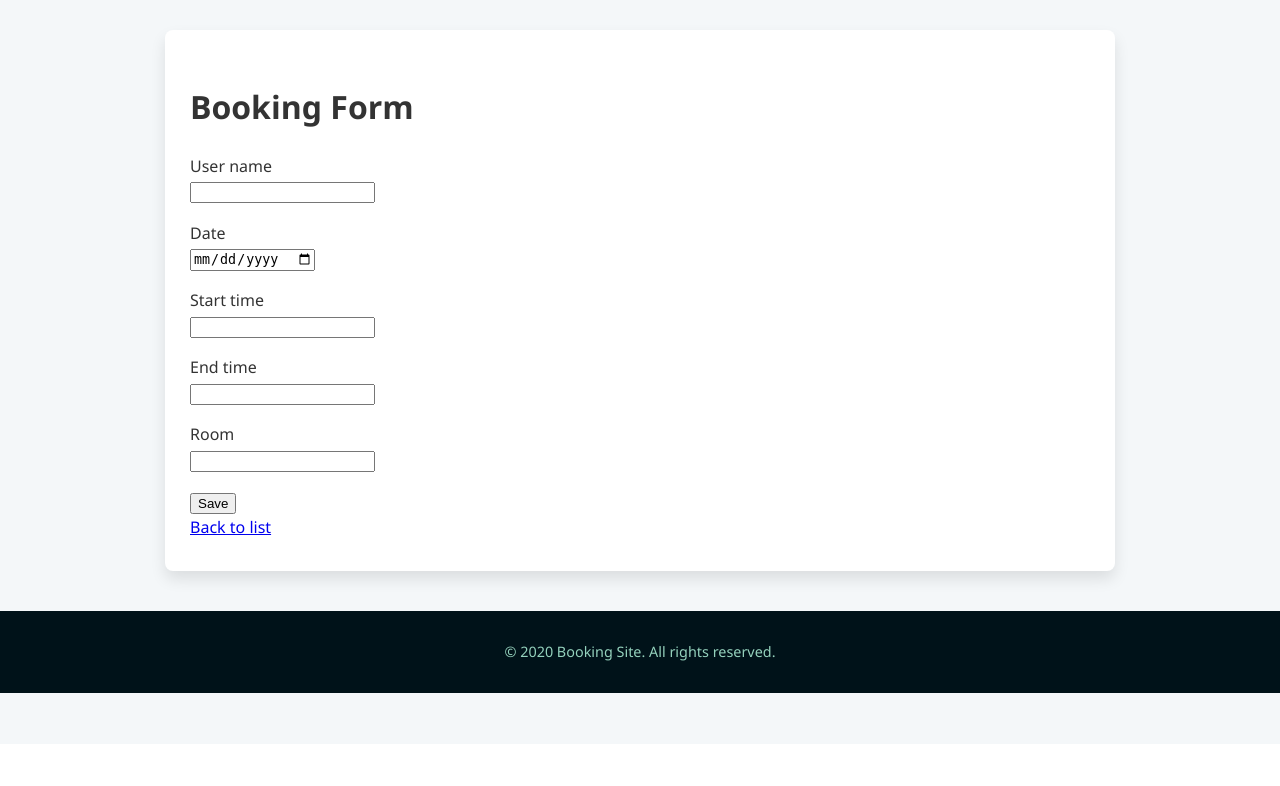
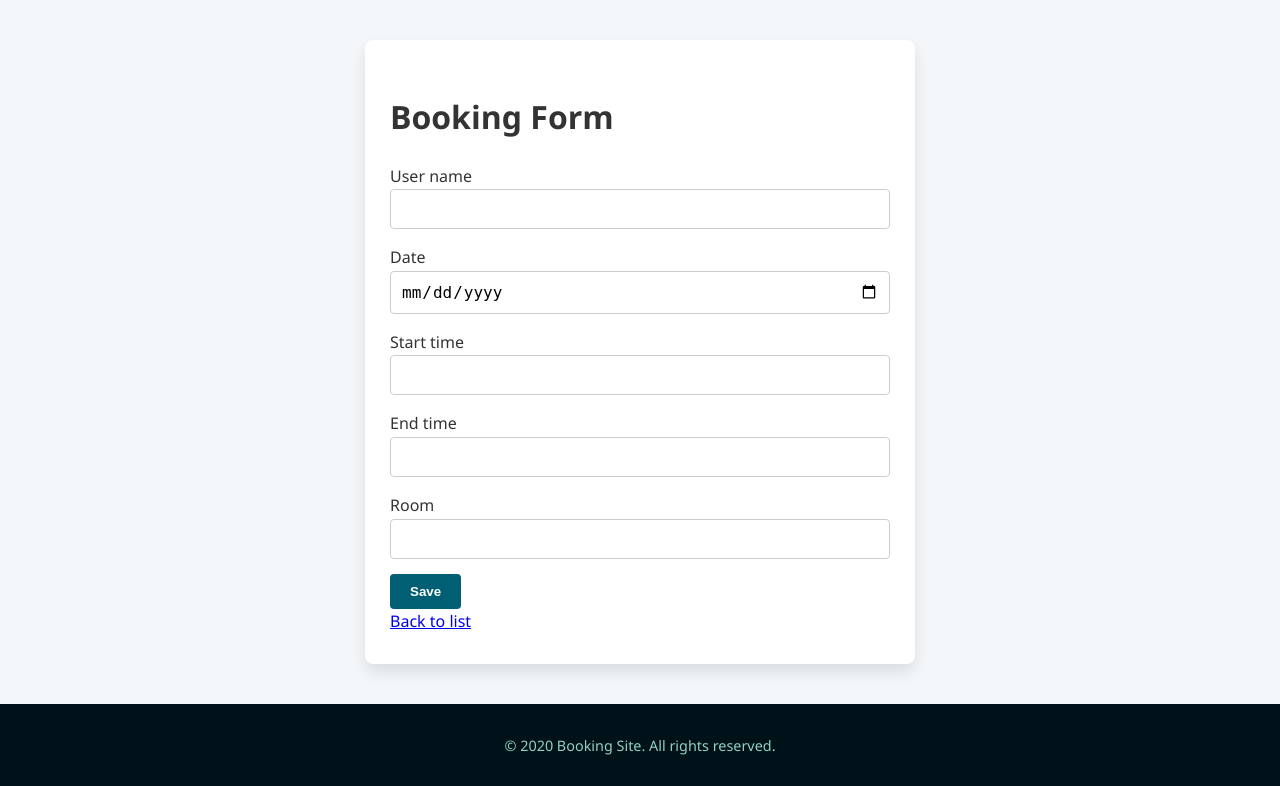
Before and after one commit to WebbCouture/booking_p3, a Django app: template booking_site/bookings/templates/bookings/booking_form.html in a window 1280 px wide. Shown: the part 56-842 px from the top of the page. Before the commit the page ends 749 px from the top, so only its background shows below. Run offline with Django 3.2, Linux system fonts and the light colour scheme; the template is opened without the code that fills it: most values are stand-ins (such as "Sample title", 1, 10 or a date in 2020); form fields are guessed from the names that the template uses.

Commit message:
change booking form centerd

```diff
--- a/booking_site/bookings/static/css/styles.css
+++ b/booking_site/bookings/static/css/styles.css
@@ -39,12 +39,42 @@ nav {
 
 /* Container */
 .container {
-    max-width: 900px;
-    margin: 30px auto;
+    max-width: 500px; /* Reduced width for better form focus */
+    margin: 40px auto; /* Center container with more vertical spacing */
     background: white;
     padding: 30px 25px;
     border-radius: 8px;
     box-shadow: 0 8px 15px rgba(0,0,0,0.1);
+}
+
+/* Booking form elements */
+form p {
+    margin-bottom: 15px;
+}
+
+form input, form select, form textarea {
+    width: 100%;  /* Make inputs full width */
+    padding: 10px;
+    border: 1px solid #ccc;
+    border-radius: 4px;
+    font-size: 1rem;
+    box-sizing: border-box; /* Make padding count inside width */
+}
+
+/* Button styling */
+form button {
+    background-color: #005f73;
+    color: white;
+    font-weight: 600;
+    padding: 10px 20px;
+    border: none;
+    border-radius: 4px;
+    cursor: pointer;
+    transition: background-color 0.3s ease;
+}
+
+form button:hover {
+    background-color: #0a9396;
 }
 
 /* Footer */
@@ -66,7 +96,8 @@ footer {
     }
 
     .container {
-        margin: 15px 10px;
+        margin: 20px 10px;
         padding: 20px 15px;
+        max-width: 95%;
     }
 }
```
